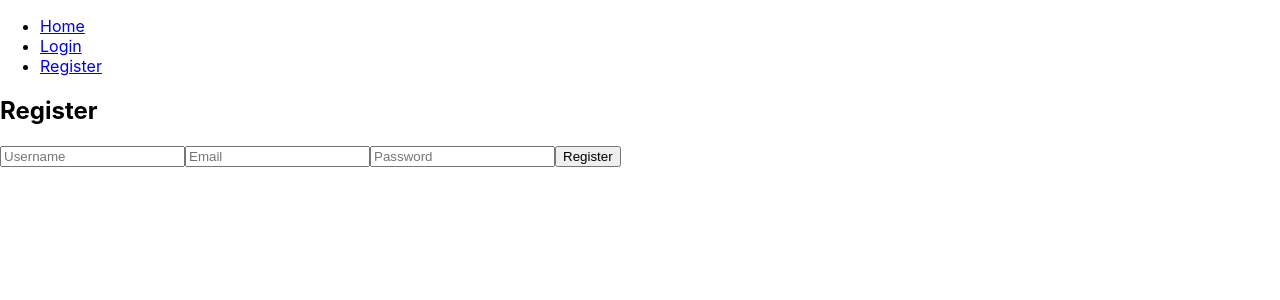
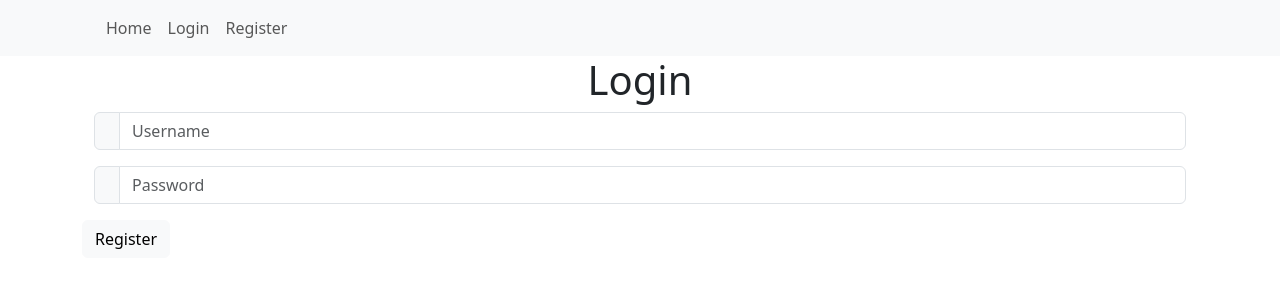
Before and after one commit to liamtannerr/Virtual-Triage-System, a React (Create React App) app in the folder app/mr_ed/: page /register in a window 1280 px wide. Shown: the top 300 px of the page. Built offline with nearby package versions, Linux system fonts and the light colour scheme.

Commit message:
bootstrap added

```diff
--- a/app/mr_ed/src/App.js
+++ b/app/mr_ed/src/App.js
@@ -3,11 +3,12 @@ import React from 'react';
 import Login from './components/Login';
 import Register from './components/Register';
 import Homepage from './components/Homepage';
- import Navbar from './components/Navbar';
+import EDNavbar from './components/EDNavbar';
+
 function App() {
   return (
     <Router>
- <Navbar />
+      <EDNavbar />
       <div className="container">
         <Routes>
           <Route path="/" element={<Homepage />} />
--- /dev/null
+++ b/app/mr_ed/src/components/EDNavbar.js
@@ -0,0 +1,23 @@
+import React from 'react';
+import Nav from 'react-bootstrap/Nav';
+import Navbar from 'react-bootstrap/Navbar';
+import Container from 'react-bootstrap/Container';
+
+function EDNavbar() {
+    return (
+        <Navbar expand="lg" className="bg-body-tertiary">
+        <Container>
+          <Navbar.Brand href="#home"></Navbar.Brand>
+          <Navbar.Toggle aria-controls="basic-navbar-nav" />
+          <Navbar.Collapse id="basic-navbar-nav">
+            <Nav className="me-auto">
+              <Nav.Link href="/">Home</Nav.Link>
+              <Nav.Link href="/login">Login</Nav.Link>
+              <Nav.Link href="/register">Register</Nav.Link>
+            </Nav>
+          </Navbar.Collapse>
+        </Container>
+      </Navbar>
+    );
+}
+export default EDNavbar;
--- a/app/mr_ed/src/components/Homepage.js
+++ b/app/mr_ed/src/components/Homepage.js
@@ -1,4 +1,8 @@
 import React, { useEffect, useState } from 'react';
+import Container from 'react-bootstrap/Container';
+import Row from 'react-bootstrap/Row';
+import Col from 'react-bootstrap/Col';
+
 function Homepage() {
     const [userData, setUserData] = useState(null);
     useEffect(() => {
@@ -16,7 +20,13 @@ const username = localStorage.getItem('username');
     const email = localStorage.getItem('email');
     return (
         <div>
- <h1>Welcome to the Homepage</h1>
+            <Container>
+                <Row>
+                    <Col>
+                        <h1 class="text-center">Welcome to Mr. Ed</h1>
+                    </Col>
+                </Row>
+            </Container>
             {userData && (
                 <p>
                     Welcome {username}, {email} to the homepage!
--- a/app/mr_ed/src/components/Login.js
+++ b/app/mr_ed/src/components/Login.js
@@ -2,6 +2,14 @@ import React from 'react';
 import { useState } from 'react';
 import axios from 'axios';
 import { useNavigate } from 'react-router-dom';
+import Form from 'react-bootstrap/Form';
+import InputGroup from 'react-bootstrap/InputGroup';
+import Container from 'react-bootstrap/Container';
+import Row from 'react-bootstrap/Row';
+import Col from 'react-bootstrap/Col';
+import Button from 'react-bootstrap/Button';
+
+
 function Login() {
     const [email, setEmail] = useState('');
     const [password, setPassword] = useState('');
@@ -20,29 +28,50 @@ const handleLogin = () => {
                 // Redirect to homepage using navigate
                 navigate('/'); // Replace '/' with the homepage URL if needed
             })
- .catch(error =>
-{
+            .catch(error => {
                 console.error(error);
                 setMessage('Error logging in. Please try again.');
             });
     };
     return (
         <div>
- <h2>Login</h2>
+            <Container>
+                <Row>
+                    <Col>
+                        <h1 class="text-center">Login</h1>
+                    </Col>
+                </Row>
+            </Container>
             <div>
- <input
- type="email"
- placeholder="Email"
- value={email}
+                <Container>
+                    <Row>
+                        <Col>
+                            <InputGroup className="mb-3">
+                                <InputGroup.Text id="basic-addon1"></InputGroup.Text>
+                                <Form.Control
+                                    placeholder="Username"
+                                    aria-label="Username"
+                                    aria-describedby="basic-addon1"
                                     onChange={e => setEmail(e.target.value)}
                                 />
- <input
- type="password"
+                            </InputGroup>
+                        </Col>
+                    </Row>
+                    <Row>
+                        <Col>
+                            <InputGroup className="mb-3">
+                                <InputGroup.Text id="basic-addon1"></InputGroup.Text>
+                                <Form.Control
                                     placeholder="Password"
- value={password}
+                                    aria-label="Password"
+                                    aria-describedby="basic-addon1"
                                     onChange={e => setPassword(e.target.value)}
                                 />
- <button onClick={handleLogin}>Login</button>
+                            </InputGroup>
+                        </Col>
+                    </Row>
+                </Container>
+                <Button variant="light" onClick={handleLogin} >Login</Button>{' '}
                 {message && <p>{message}</p>}
             </div>
         </div>
--- a/app/mr_ed/src/components/Navbar.js
+++ /dev/null
@@ -1,20 +0,0 @@
-import React from 'react';
- import { Link } from 'react-router-dom';
-function Navbar() {
- return (
- <nav>
- <ul>
- <li>
- <Link to="/">Home</Link>
- </li>
- <li>
- <Link to="/login">Login</Link>
- </li>
- <li>
- <Link to="/register">Register</Link>
- </li>
- </ul>
- </nav>
- );
- }
-export default Navbar;
--- a/app/mr_ed/src/components/Register.js
+++ b/app/mr_ed/src/components/Register.js
@@ -1,6 +1,13 @@
 import React, { useState } from 'react';
 import axios from 'axios';
 import { useNavigate } from 'react-router-dom';
+import Form from 'react-bootstrap/Form';
+import InputGroup from 'react-bootstrap/InputGroup';
+import Container from 'react-bootstrap/Container';
+import Row from 'react-bootstrap/Row';
+import Col from 'react-bootstrap/Col';
+import Button from 'react-bootstrap/Button';
+
 function Register() {
     const [username, setUsername] = useState('');
     const [email, setEmail] = useState('');
@@ -27,27 +34,43 @@ const handleRegister = () => {
     };
     return (
         <div>
- <h2>Register</h2>
+            <Container>
+                <Row>
+                    <Col>
+                        <h1 class="text-center">Login</h1>
+                    </Col>
+                </Row>
+            </Container>
             <div>
- <input
- type="text"
+                <Container>
+                    <Row>
+                        <Col>
+                            <InputGroup className="mb-3">
+                                <InputGroup.Text id="basic-addon1"></InputGroup.Text>
+                                <Form.Control
                                     placeholder="Username"
- value={username}
- onChange={e => setUsername(e.target.value)}
- />
- <input
- type="email"
- placeholder="Email"
- value={email}
+                                    aria-label="Username"
+                                    aria-describedby="basic-addon1"
                                     onChange={e => setEmail(e.target.value)}
                                 />
- <input
- type="password"
+                            </InputGroup>
+                        </Col>
+                    </Row>
+                    <Row>
+                        <Col>
+                            <InputGroup className="mb-3">
+                                <InputGroup.Text id="basic-addon1"></InputGroup.Text>
+                                <Form.Control
                                     placeholder="Password"
- value={password}
+                                    aria-label="Password"
+                                    aria-describedby="basic-addon1"
                                     onChange={e => setPassword(e.target.value)}
                                 />
- <button onClick={handleRegister}>Register</button>
+                            </InputGroup>
+                        </Col>
+                    </Row>
+                </Container>
+                <Button variant="light" onClick={handleRegister} >Register</Button>{' '}
                 {message && <p>{message}</p>}
             </div>
         </div>
--- a/app/mr_ed/src/index.js
+++ b/app/mr_ed/src/index.js
@@ -3,6 +3,7 @@ import ReactDOM from 'react-dom/client';
 import './index.css';
 import App from './App';
 import reportWebVitals from './reportWebVitals';
+import 'bootstrap/dist/css/bootstrap.min.css';
 
 const root = ReactDOM.createRoot(document.getElementById('root'));
 root.render(
```
Also changed, not shown: app/mr_ed/package.json (+4 -3 lines), 2 other files (tests, documents, lock files or other folders). Lines whose indentation alone changed are shown as unchanged.
